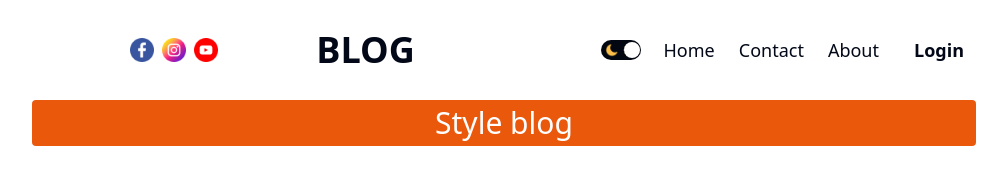
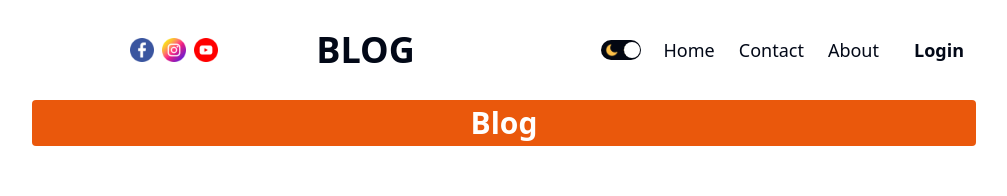
Before and after one commit to AkramRamoul/blog, a Next.js app: page /blog in a window 1280 px wide. Shown: the top 196 px of the page, without its empty margins (136-1143 px from the left). Built offline with nearby package versions, Linux system fonts and the light colour scheme; no server answers; the database is empty.

Commit message:
added post by category

```diff
--- a/app/api/posts/route.ts
+++ b/app/api/posts/route.ts
@@ -4,18 +4,22 @@ import { NextResponse } from "next/server";
 export const GET = async (req: Request) => {
   const { searchParams } = new URL(req.url);
   const page = searchParams.get("page");
+  const cat = searchParams.get("cat");
 
   const POST_PER_PAGE = 2;
 
   const query = {
     take: POST_PER_PAGE,
     skip: POST_PER_PAGE * (Number(page) - 1),
+    where: {
+      ...(cat && { catSlug: cat }),
+    },
   };
 
   try {
     const [posts, count] = await prisma.$transaction([
       prisma.post.findMany(query),
-      prisma.post.count(),
+      prisma.post.count({ where: query.where }),
     ]);
     return NextResponse.json({ posts, count });
   } catch (error) {
--- a/app/blog/page.tsx
+++ b/app/blog/page.tsx
@@ -1,14 +1,20 @@
 import CardList from "@/app/components/Card/CardList";
 import Menu from "@/app/components/Menu/Menu";
 
-function Home() {
+function Home({
+  searchParams,
+}: {
+  searchParams: { page: number; cat: string };
+}) {
+  const page = searchParams.page || 1;
+  const { cat } = searchParams;
   return (
     <div>
-      <h1 className="text-3xl text-white rounded-sm bg-orange-600 p-4 text-center py-[5px] px-[10px]">
-        Style blog
+      <h1 className="capitalize font-bold text-3xl text-white rounded-sm bg-orange-600 p-4 text-center py-[5px] px-[10px]">
+        {cat} blog
       </h1>
       <div className="flex gap-[50px]">
-        <CardList />
+        <CardList page={page} cat={cat} />
         <Menu />
       </div>
     </div>
--- a/app/components/Card/Card.tsx
+++ b/app/components/Card/Card.tsx
@@ -10,8 +10,12 @@ function Card({ post }: { post: Post }) {
       </div>
       <div className="flex-1 flex-col gap-[20px] flex">
         <div>
-          <span className="text-muted-foreground">29.11.2024 - </span>
-          <span className="text-[#DC143C] font-semibold">{post.catSlug}</span>
+          <span className="text-muted-foreground">
+            {post.createdAt.toString().substring(0, 10) + " "}
+          </span>
+          <span className="text-[#DC143C] font-semibold capitalize">
+            {post.catSlug}
+          </span>
         </div>
         <Link href="#">
           <h1>{post.title}</h1>
--- a/app/components/Card/CardList.tsx
+++ b/app/components/Card/CardList.tsx
@@ -3,16 +3,23 @@ import Pagination from "../Pagination";
 import Card from "./Card";
 import { Post } from "@prisma/client";
 
-const getData = async (page: number) => {
-  const res = await fetch(`http://localhost:3000/api/posts?page=${page}`, {
-    cache: "no-store",
-  });
+const getData = async (page: number, cat: string) => {
+  const res = await fetch(
+    `http://localhost:3000/api/posts?page=${page}&cat=${cat || ""}`,
+    {
+      cache: "no-store",
+    }
+  );
   const data = await res.json();
   return data;
 };
+interface CardListProps {
+  page: number;
+  cat: string;
+}
 
-async function CardList({ page }: { page: number }) {
-  const { posts, count } = await getData(page);
+async function CardList({ page, cat }: CardListProps) {
+  const { posts, count } = await getData(page, cat);
 
   const POST_PER_PAGE = 2;
 
```
